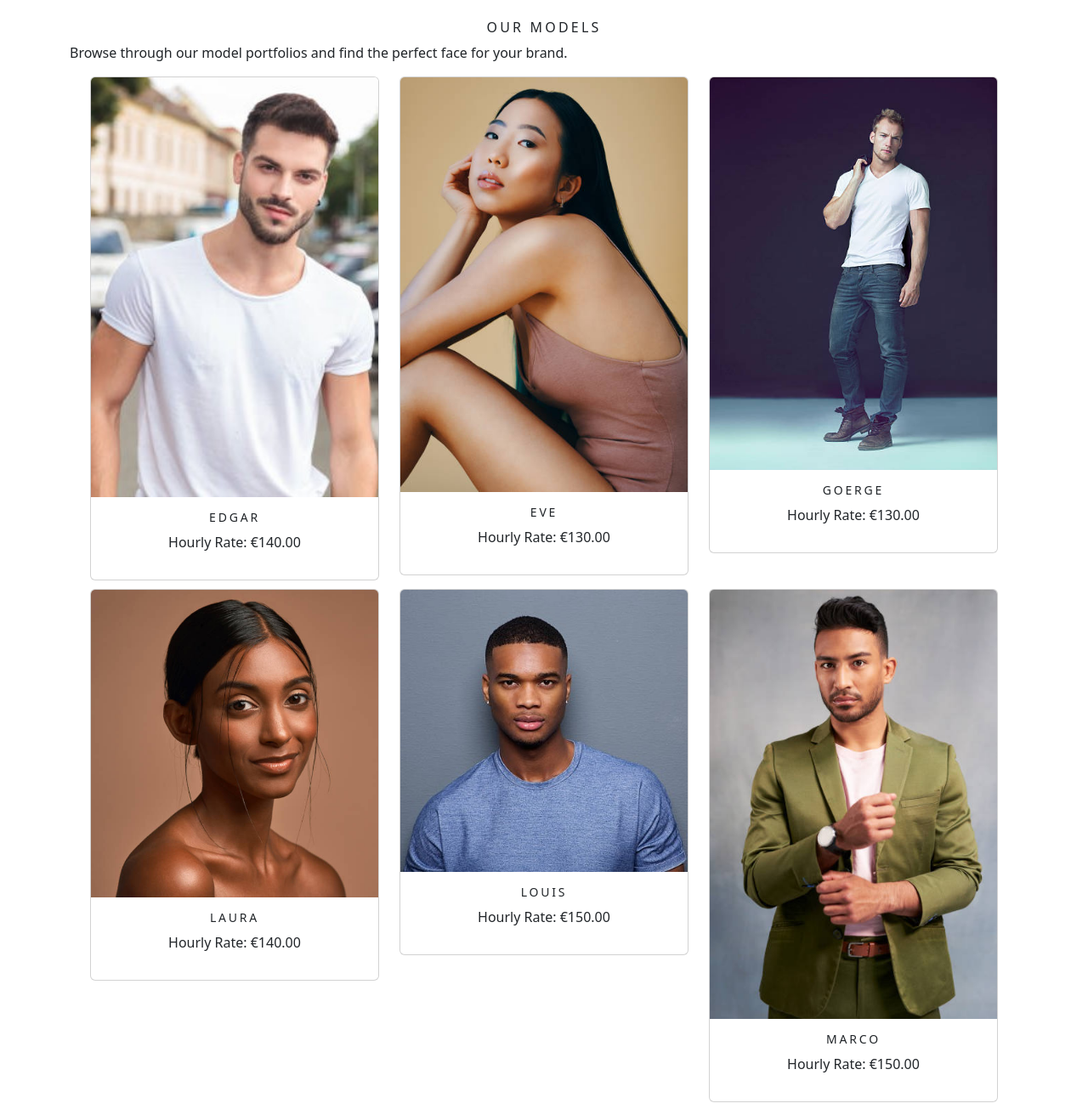
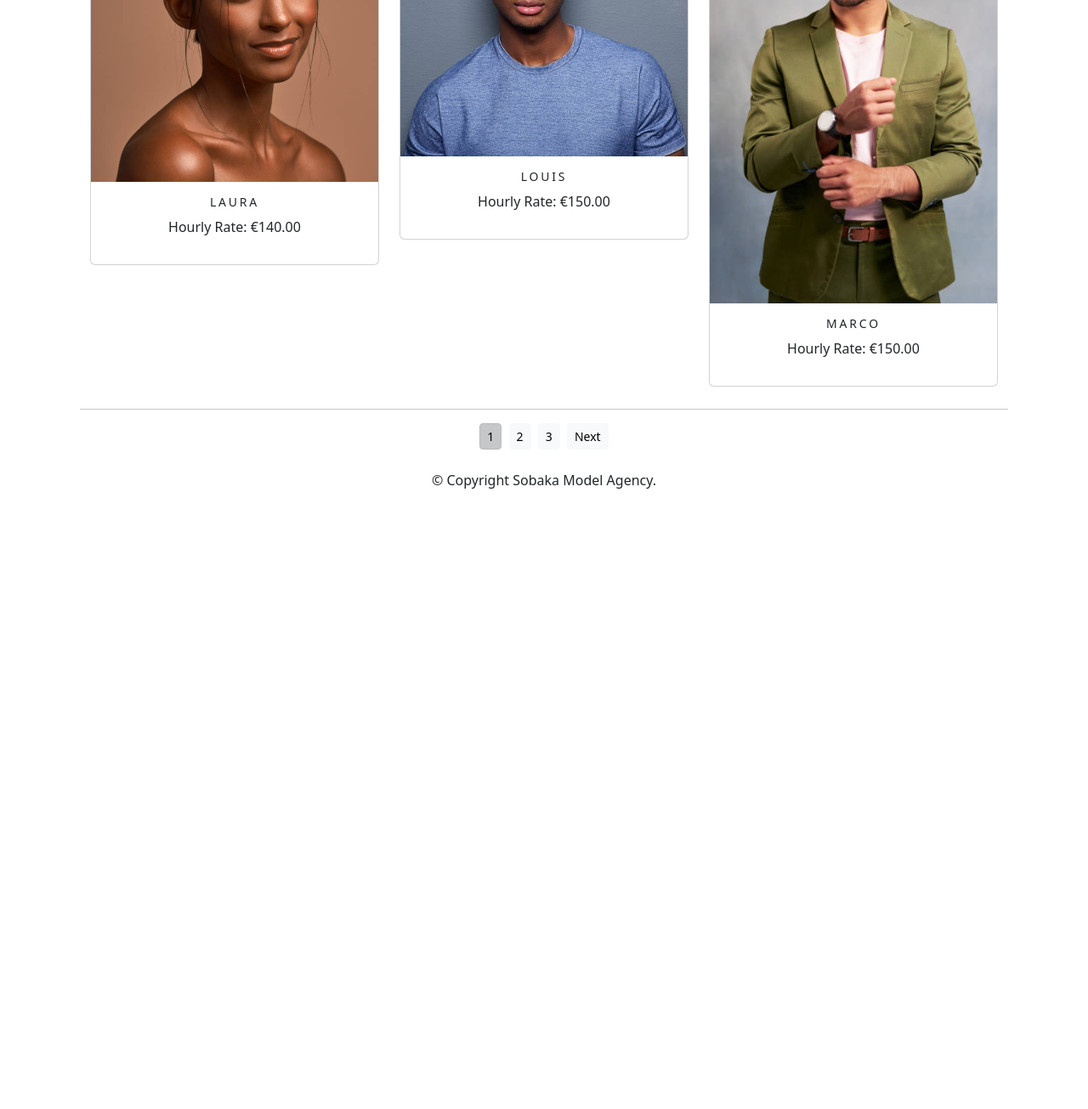
Before and after one commit to Daniel-Marin5/ModelAgency, a Django app: page / in a window 1280 px wide. Shown: the part 1135-2440 px from the top of the page at 85% size. After the commit the page ends 1710 px from the top, so only its background shows below. Run offline with Django 5.2, Linux system fonts and the light colour scheme; data comes from the database, SQL or seed files in the repository; both versions use the stored data as it was after the commit; some libraries are stand-ins or nearby versions.

Commit message:
checkpoint

```diff
--- a/cart/views.py
+++ b/cart/views.py
@@ -33,7 +33,7 @@ def update_duration(request, human_id):
 
 def add_cart(request, human_id):
     product = Human.objects.get(id=human_id)
-    duration = int(request.POST.get('duration', 1))  # Get duration from POST data (default to 1 hour)
+    duration = int(request.GET.get('duration', 1))  # Get duration from GET data (default to 1 hour)
     try:
         cart = Cart.objects.get(cart_id=_cart_id(request))
     except Cart.DoesNotExist:
@@ -41,9 +41,8 @@ def add_cart(request, human_id):
         cart.save()
     try:
         cart_item = CartItem.objects.get(product=product, cart=cart)
-        if (cart_item.quantity < cart_item.product.available):
-            cart_item.quantity += 1
-            cart_item.duration = duration  # Update duration
+        cart_item.quantity += 1
+        cart_item.duration = duration  # Update duration
         cart_item.save()
     except CartItem.DoesNotExist:
         cart_item = CartItem.objects.create(product=product, quantity=1, duration=duration, cart=cart)
@@ -54,7 +53,6 @@ def cart_detail(request, total=0, counter=0, cart_items=None):
     voucher_id = 0
     new_total = 0
     voucher = None
-
 
     try:
         # Retrieve the cart using the session ID
@@ -67,25 +65,25 @@ def cart_detail(request, total=0, counter=0, cart_items=None):
             # Include duration in the total price calculation
             total += (cart_item.product.price * cart_item.quantity * cart_item.duration)
             counter += cart_item.quantity
+
+        # Check if a voucher is applied and calculate the discount
+        voucher_id = request.session.get('voucher_id')
+        if voucher_id and total > 0:  # Only apply voucher if the cart is not empty
+            voucher = Voucher.objects.get(id=voucher_id)
+            discount = (total * (voucher.discount / Decimal('100')))
+            new_total = (total - discount)
+        else:
+            new_total = total  # No discount applied if cart is empty
+
     except ObjectDoesNotExist:
-        pass
+        # Clear the voucher session if the cart is empty
+        request.session['voucher_id'] = None
 
     # Set up Stripe payment details
     stripe.api_key = settings.STRIPE_SECRET_KEY
-    stripe_total = int(total * 100)  # Convert total to cents
+    stripe_total = int(new_total * 100)  # Convert total to cents
     description = 'Sobaka - New Booking'
     voucher_apply_form = VoucherApplyForm()
-
-    try:
-        voucher_id = request.session.get('voucher_id')
-        voucher = Voucher.objects.get(id=voucher_id)
-        if voucher != None:
-            discount = (total*(voucher.discount/Decimal('100')))
-            new_total = (total - discount)
-            stripe_total = int(new_total * 100)
-    except:
-        ObjectDoesNotExist
-        pass
 
     if request.method == 'POST':
         try:
@@ -132,14 +130,19 @@ def cart_detail(request, total=0, counter=0, cart_items=None):
     })
 
 def cart_remove(request, human_id):
-    cart= Cart.objects.get(cart_id=_cart_id(request))
+    cart = Cart.objects.get(cart_id=_cart_id(request))
     product = get_object_or_404(Human, id=human_id)
-    cart_item = CartItem.objects.get(product=product, cart=cart)
-    if cart_item.quantity > 1:
-        cart_item.quantity -= 1
-        cart_item.save()
-    else:
-        cart_item.delete()
+    duration = int(request.GET.get('duration', 1))  # Get duration from GET data (default to 1 hour)
+    try:
+        cart_item = CartItem.objects.get(product=product, cart=cart)
+        if cart_item.quantity > 1:
+            cart_item.quantity -= 1
+            cart_item.duration = duration  # Update duration
+            cart_item.save()
+        else:
+            cart_item.delete()
+    except CartItem.DoesNotExist:
+        pass
     return redirect('cart:cart_detail')
 
 def full_remove(request, human_id):
@@ -147,6 +150,9 @@ def full_remove(request, human_id):
     product = get_object_or_404(Human, id=human_id)
     cart_item = CartItem.objects.get(product=product, cart=cart)
     cart_item.delete()
+    if not CartItem.objects.filter(cart=cart).exists():
+        request.session['voucher_id'] = None
+
     return redirect('cart:cart_detail')
 
 def empty_cart(request):
@@ -155,6 +161,7 @@ def empty_cart(request):
         cart_items = CartItem.objects.filter(cart=cart, active=True)
         cart_items.delete()
         cart.delete()
+        request.session['voucher_id'] = None
         return redirect('sobaka:all_humans')
     except Cart.DoesNotExist:
         pass
--- a/sobaka/templates/sobaka/category.html
+++ b/sobaka/templates/sobaka/category.html
@@ -19,50 +19,53 @@
     {% if category %}
         <div class="row my_row_class">
             <div class="mx-auto breadcrumb-nav">
-                <p><a href="{% url 'sobaka:all_humans' %}">Our Models</a> | <a href="{% url 'sobaka:all_humans' %}">{{category.name}}</a></p>
+                <p><a href="{% url 'sobaka:all_humans' %}">Our Models</a> | <a href="{% url 'sobaka:all_humans' %}">{{ category.name }}</a></p>
             </div>
         </div>
-    {% endif %}
-    <div class="mx-auto">
-        {% if category %}
-            <img class="my_image" src="{{category.image.url}}" alt="{{category.name}}">
+        <div class="mx-auto">
+            {% if category.image %}
+                <img class="my_image" src="{{ category.image.url }}" alt="{{ category.name }}">
+            {% endif %}
         </div>
         <br>
         <div>
-            <h1 class="text-center my_title">{{category.name}}</h1>
-            <p class="text-justify">{{category.description}}</p>
+            <h1 class="text-center my_title">{{ category.name }}</h1>
+            <p class="text-justify">{{ category.description }}</p>
         </div>
     {% else %}
-        <img class="my_image my_image_padding" src="{% static 'images/banner.jpg' %}" alt="Our Models">
-    </div>
-    <br>
-    <div>
-        <h1 class="text-center my_title" >Our Models</h1>
-        <p class="text-justify">Browse through our model portfolios and find the perfect face for your brand.</p>
-    </div>
+        <br>
+        <div>
+            <h1 class="text-center my_title">Our Models</h1>
+            <p class="text-justify">Browse through our model portfolios and find the perfect face for your brand.</p>
+        </div>
     {% endif %}
     <div class="container">
         <div class="row mx-auto">
             {% for human in hums %}
                 <div class="my_bottom_margin col-9 col-lg-4 col-sm-12 col-md-4">
                     <div class="card text-center" style="min-width:18rem;">
-                        <a class ="img" href="{{human.get_absolute_url}}"><img class="card-img-top
-                          my_image"src="{{human.image1.url}}" alt="{{human.name}}"></a>
+                        <a class="img" href="{{ human.get_absolute_url }}"><img class="card-img-top my_image" src="{{ human.image1.url }}" alt="{{ human.name }}"></a>
                         <div class="card-body">
-                            <h4>{{human.name}}</h4>
-                            <p>Hourly Rate: €{{human.price}}</p>
+                            <h4>{{ human.name }}</h4>
+                            <p>Hourly Rate: €{{ human.price }}</p>
                         </div>
                     </div>
                 </div>
             {% endfor %}
         </div>
         <div class="mx-auto">
-            {% if prods.paginator.num_pages > 1 %}
+            {% if hums.paginator.num_pages > 1 %}
                 <hr>
                 <div class="text-center">
-                    {% for pg in prods.paginator.page_range %}
-                        <a href="?page={{pg}}" class="btn btn-light btn-sm {%if products.number == pg %}active{% endif %}">{{pg}}</a>
+                    {% if hums.has_previous %}
+                        <a href="?page={{ hums.previous_page_number }}" class="btn btn-light btn-sm paginator-btn">Previous</a>
+                    {% endif %}
+                    {% for pg in hums.paginator.page_range %}
+                        <a href="?page={{ pg }}" class="btn btn-light btn-sm paginator-btn {% if hums.number == pg %}active{% endif %}">{{ pg }}</a>
                     {% endfor %}
+                    {% if hums.has_next %}
+                        <a href="?page={{ hums.next_page_number }}" class="btn btn-light btn-sm paginator-btn">Next</a>
+                    {% endif %}
                 </div>
             {% endif %}
         </div>
--- a/sobaka/views.py
+++ b/sobaka/views.py
@@ -10,17 +10,21 @@ def hum_list(request, category_id=None):
         category = get_object_or_404(Category, id=category_id)
         humans = Human.objects.filter(category=category, available=True)
 
-    paginator = Paginator(humans, 15)
+    paginator = Paginator(humans, 6)  # Set the number of items per page
     try:
-        page = int(request.GET.get('page', '1'))
-    except:
-        page = 1
+        page = int(request.GET.get('page', '1'))  # Get the current page number
+    except ValueError:
+        page = 1  # Default to page 1 if the page parameter is invalid
     try:
-        humans = paginator.page(page)
-    except (EmptyPage,InvalidPage):
-        humans = paginator.page(paginator.num_pages)
+        humans = paginator.page(page)  # Get the humans for the current page
+    except (EmptyPage, InvalidPage):
+        humans = paginator.page(paginator.num_pages)  # Show the last page if the page is out of range
 
-    return render(request, 'sobaka/category.html',{'category':category, 'hums':humans})
+    return render(request, 'sobaka/category.html', {
+        'category': category,
+        'hums': humans,
+        'page': page,  # Pass the current page to the template
+    })
 
 
 def human_detail(request, category_id, human_id):
--- a/static/css/custom.css
+++ b/static/css/custom.css
@@ -76,6 +76,27 @@
 	text-transform: uppercase;
 	letter-spacing: .2em;
 }
+
+/* Paginator buttons */
+.paginator-btn {
+    background-color: #f8f9fa;
+    color: #000;
+    border: 1px solid #ced4da;
+    margin: 0 2px;
+}
+
+.paginator-btn:hover {
+    background-color: #e9ecef;
+    color: #000;
+    border-color: #adb5bd;
+}
+
+.paginator-btn.active {
+    background-color: #adb5bd;
+    color: #fff;
+    border-color: #adb5bd;
+}
+
 /****Product Page****/
 .my_hum_row_class {
 	padding-top: 15px;
@@ -168,6 +189,7 @@
 
 /****Cart Page****/
 .my_custom_table {
+	width: 100%;
 	min-width: 400px;
 	font-size: 14px;
 }
@@ -192,7 +214,6 @@
 .my_custom_button {
 	margin-top: 5px;
 }
-
 
 /* Dark mode styles */
 body.dark-mode {
@@ -351,3 +372,21 @@ body.dark-mode select.form-control option {
 body.dark-mode select.form-control option:hover {
     background-color: #555555 !important;
 }
+
+body.dark-mode .paginator-btn {
+    background-color: #2b2b2b !important;
+    color: #fff !important;
+    border: 1px solid #444444 !important;
+}
+
+body.dark-mode .paginator-btn:hover {
+    background-color: #444444 !important;
+    color: #fff !important;
+    border-color: #555555 !important;
+}
+
+body.dark-mode .paginator-btn.active {
+    background-color: #555555 !important;
+    color: #fff !important;
+    border-color: #555555 !important;
+}
```
Also changed, not shown: cart/templates/cart.html (+53 -22 lines), db.sqlite3.
